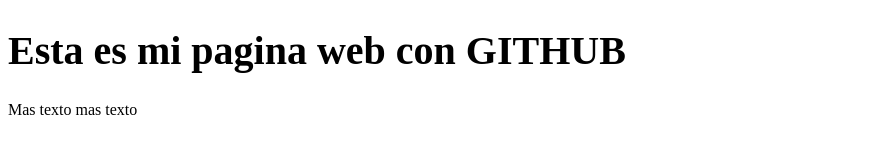
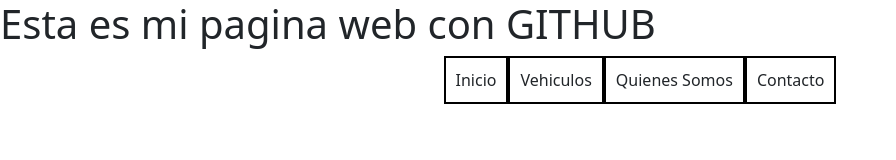
Before and after one commit to juanrobayo97/juanrobayo97.github.io, a plain HTML site: page index.html in a window 1280 px wide. Shown: the whole page, without its empty margins (0-896 px from the left). Drawn offline with nearby package versions, Linux system fonts and the light colour scheme.

Commit message:
Menu made

```diff
--- a/index.html
+++ b/index.html
@@ -2,15 +2,32 @@
 <html lang="en">
 <head>
     <title>GIT PAGE</title>
+    <link href="https://cdn.jsdelivr.net/npm/bootstrap@5.0.2/dist/css/bootstrap.min.css" rel="stylesheet" integrity="sha384-EVSTQN3/azprG1Anm3QDgpJLIm9Nao0Yz1ztcQTwFspd3yD65VohhpuuCOmLASjC" crossorigin="anonymous">
     <style>
         h1{
             font-size: 40px;
-            font-width: 15px;
+        }
+
+        .menu{
+        display: flex;
+        justify-content: center;
+        }
+
+        .block-menu{
+            padding: 10px;
+            border: 2px solid black;
+            border-collapse: collapse;
         }
     </style>
 </head>
 <body>
 <h1>Esta es mi pagina web con GITHUB</h1>
-Mas texto mas texto
+<div class="menu">
+    <div class="block-menu">Inicio</div>
+    <div class="block-menu">Vehiculos</div>
+    <div class="block-menu">Quienes Somos</div>
+    <div class="block-menu">Contacto</div>
+</div>
+
 </body>
 </html>
```
